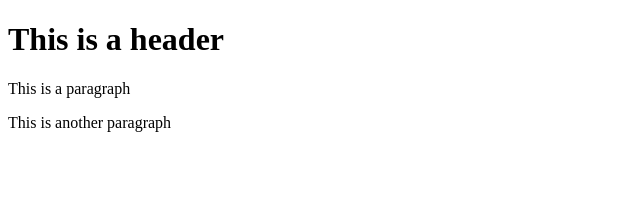
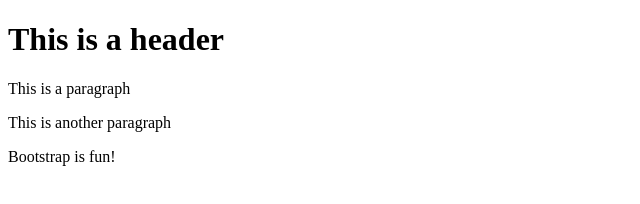
Before and after one commit to sam476/git-test, a website: page index.html in a window 1280 px wide. Shown: the whole page, without its empty margins (0-640 px from the left). Drawn offline with Linux system fonts and the light colour scheme.

Commit message:
using NPM

```diff
--- a/index.html
+++ b/index.html
@@ -5,6 +5,7 @@
   <h1> This is a header </h1>
   <p> This is a paragraph </p>
   <p> This is another paragraph </p>
+  <p> Bootstrap is fun!</p>
 </body>
 
 </html>
```
Also changed, not shown: package.json (added, +19 -0 lines), 2 other files.
